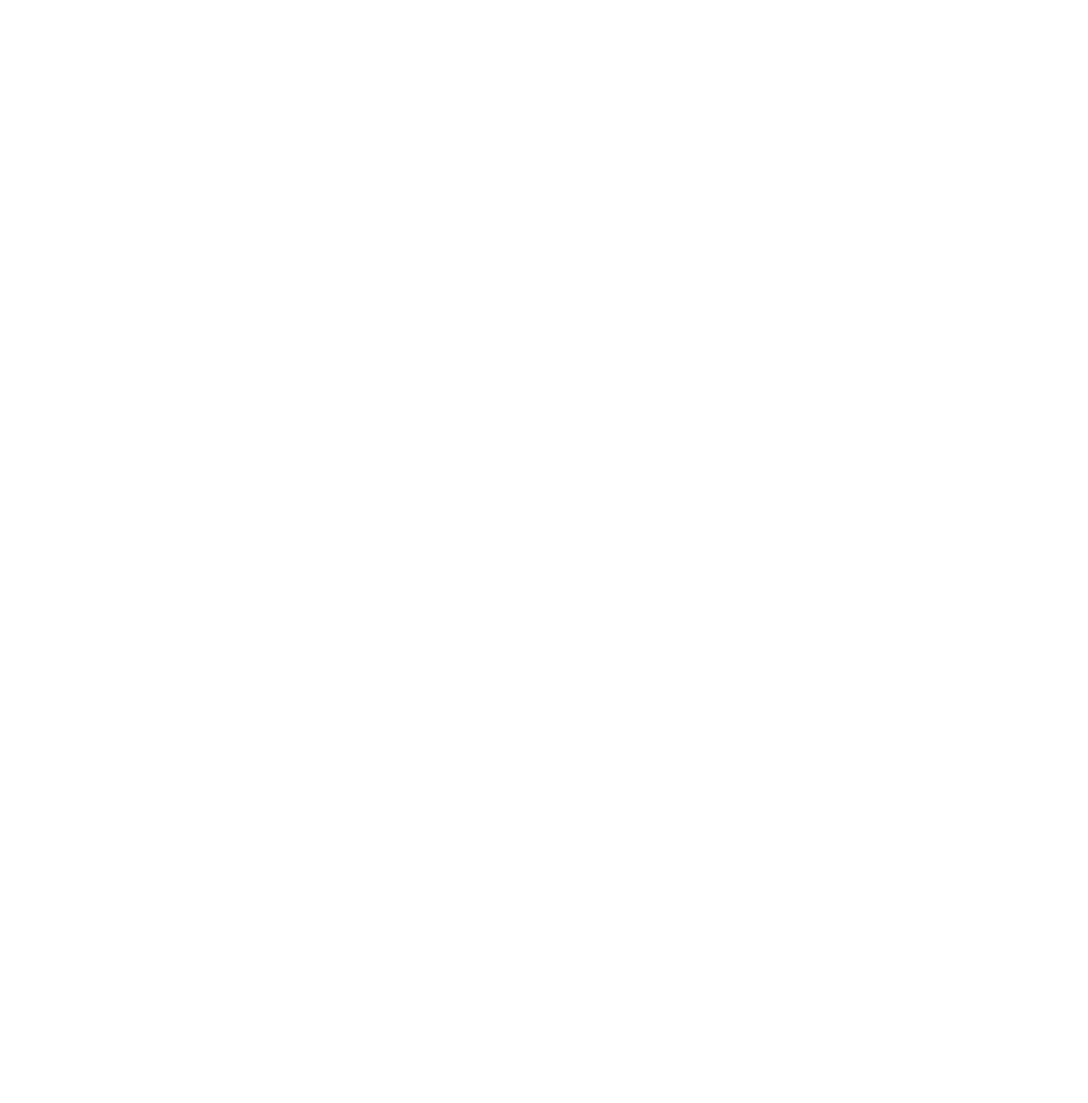
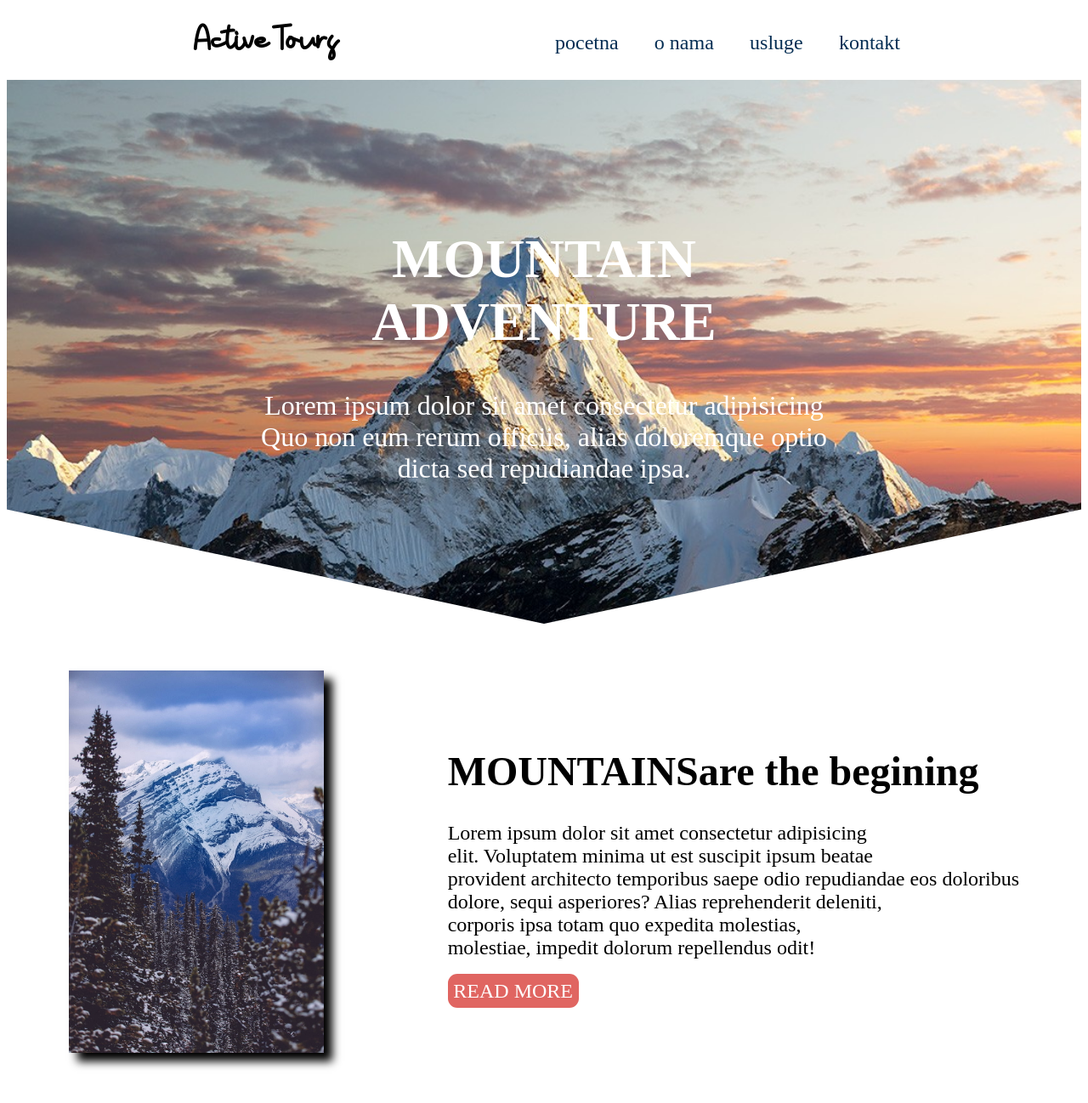
Before and after one commit to ninopaunovic93/KursProgramiranja, a plain HTML site: page index.html in a window 1280 px wide. Shown: the whole page at 85% size. Before the commit the page ends 800 px from the top, so only its background shows below. Drawn offline with Linux system fonts and the light colour scheme.

Commit message:
pocetak nekog sajta

```diff
--- a/index.html
+++ b/index.html
@@ -1,5 +1,52 @@
 <html>
     <head>
+        <title>vezbaCSS-a</title>
+        <meta charset="utf-8">
+        <link rel="stylesheet" href="style.css">
+    </head>
 
-    </head>
+    <body>
+        <header>
+            <div class="logo">
+                <h1>Active Tours</h1>
+            </div>
+            <div class="pocetna">
+                <a href="#">pocetna</a>
+                <a href="#">o nama</a>
+                <a href="#">usluge</a>
+                <a href="#">kontakt</a>
+            </div>
+        </header>
+
+
+        <div class="first-div">
+            <div class="inside-div">
+                <h1>MOUNTAIN<br> ADVENTURE</h1>
+                <p>
+                    Lorem ipsum dolor sit amet consectetur adipisicing <br>
+                    Quo non eum rerum officiis, alias
+                    doloremque optio <br> dicta sed repudiandae ipsa.
+                </p>
+            </div>
+        </div><!-- end of FIRST div-->
+
+        <div class="thirdPart">
+            <div class="slikaDruga">
+                <img src="./slike/HD-wallpaper-mountain-peak-forest-spruce-snowy.jpg" alt="">
+            </div>
+            <div class="desniTekst">
+                <h1>MOUNTAINS<span>are the begining</span></h1>
+                <p>
+                    Lorem ipsum dolor sit amet consectetur adipisicing <br>elit.
+                     Voluptatem minima ut est suscipit ipsum beatae<br> provident architecto
+                      temporibus saepe odio repudiandae eos doloribus<br> dolore,
+                      sequi asperiores? Alias reprehenderit deleniti,<br>
+                     corporis ipsa totam quo expedita molestias,<br>
+                      molestiae, impedit dolorum repellendus odit!
+                </p>
+                <a href="#">READ MORE</a>
+            </div>
+        </div>
+
+    </body>
 </html>
--- /dev/null
+++ b/style.css
@@ -0,0 +1,78 @@
+@font-face {
+    font-family: mojFont;
+    src: url("./font/WednesdayAdventure.ttf");
+}
+header {
+    display: flex;
+    margin: auto;
+    width: 80vw;
+    height: auto;
+    flex-direction: row;
+    justify-content:space-around ;
+    /* border-bottom: 1px solid black; */
+
+}
+.logo {
+    font-family: mojFont;
+    padding-left: 2%;
+}
+.pocetna{
+    width: 40vw;
+    padding-right: 1%;
+    display: flex;
+    justify-content:flex-end;
+    align-items: center;
+    column-gap: 2rem;
+
+
+}
+.pocetna a {
+    font-size: 1.5rem;
+    padding: 1%;
+    text-decoration: none;
+    background-color: rgb(255, 255, 255);
+    color: rgb(4, 45, 83);
+}
+
+.first-div {
+    display: flex;
+    justify-content: center;
+    align-items: center;
+    background-image: url("slike/ama-dablam2-most-beautiful-mountains-in-the-world.jpg");
+    background-repeat: no-repeat;
+    background-size: cover;
+    clip-path: polygon(0 0, 100% 0, 100% 79%, 50% 100%, 0% 79%);
+    height: 80vh;
+
+}
+.inside-div {
+    width: 100vw;
+    text-align: center;
+    color: #fff;
+    font-size: 2rem;
+}
+.thirdPart {
+    height: 70vh;
+    display: flex;
+    flex-direction: row;
+    justify-content: space-around;
+    align-items: center;
+
+}
+.slikaDruga img{
+    background-repeat: no-repeat;
+    max-width: 300px;
+    box-shadow: 10px 10px 10px;
+}
+.desniTekst {
+    font-size: 1.5rem;
+}
+.desniTekst a {
+    text-decoration: none;
+    background-color: rgb(224, 101, 97);
+    color: #fff;
+    font-size: x-large;
+    padding: 1%;
+    border-radius: 11px;
+
+}
```
Also changed, not shown: font/WednesdayAdventure.ttf (added), slike/2020829197225175172251751751722517517517.jpg (added), slike/344-3445741_thumb-image-travel-icon-transparent-background-hd-png.png (added), slike/@karolnienartowicz-Bieszczady-2.jpg (added), slike/HD-wallpaper-mountain-peak-forest-spruce-snowy.jpg (added), slike/ama-dablam2-most-beautiful-mountains-in-the-world.jpg (added), slike/faceWhite.png (added), slike/instaWhite.png (added), slike/landscapebest_1-1500x1000.jpg (added), slike/traveling-431870.png (added), 1 other file.
